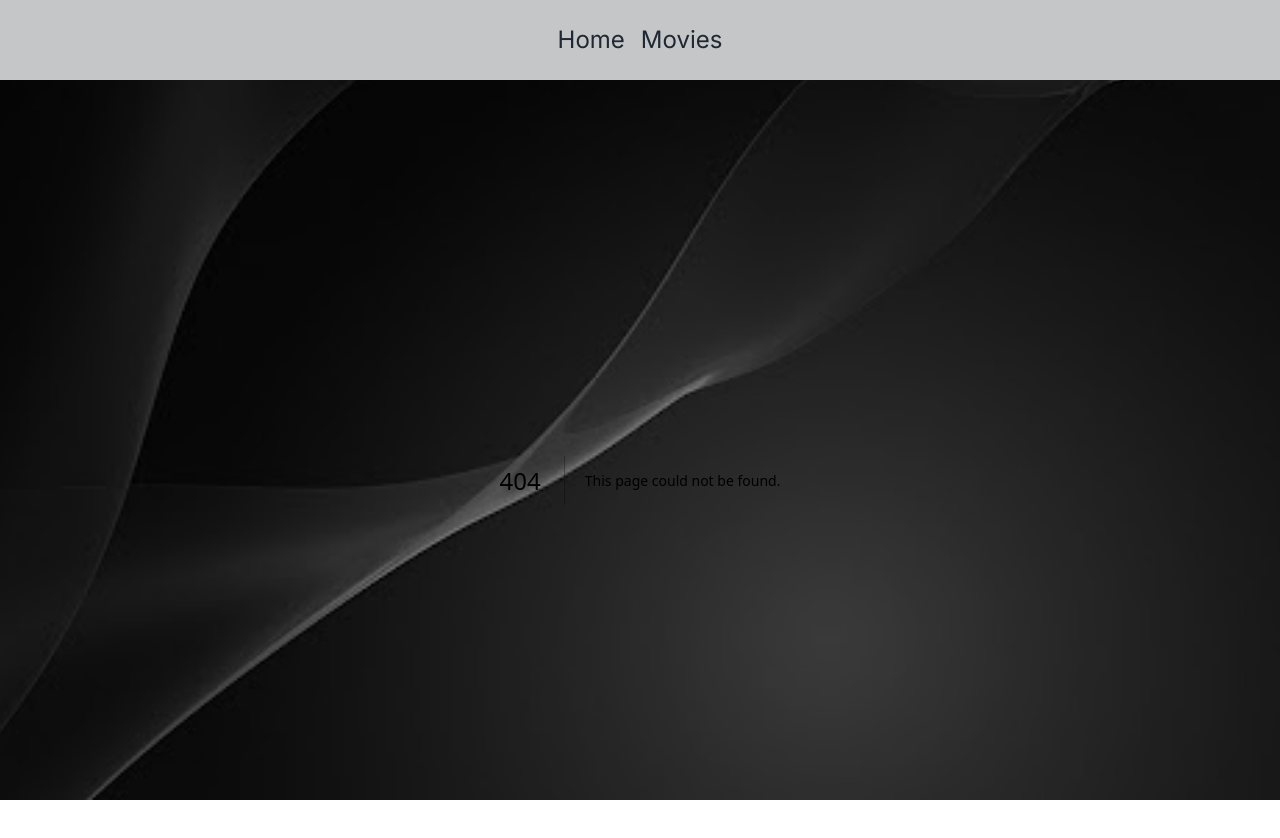
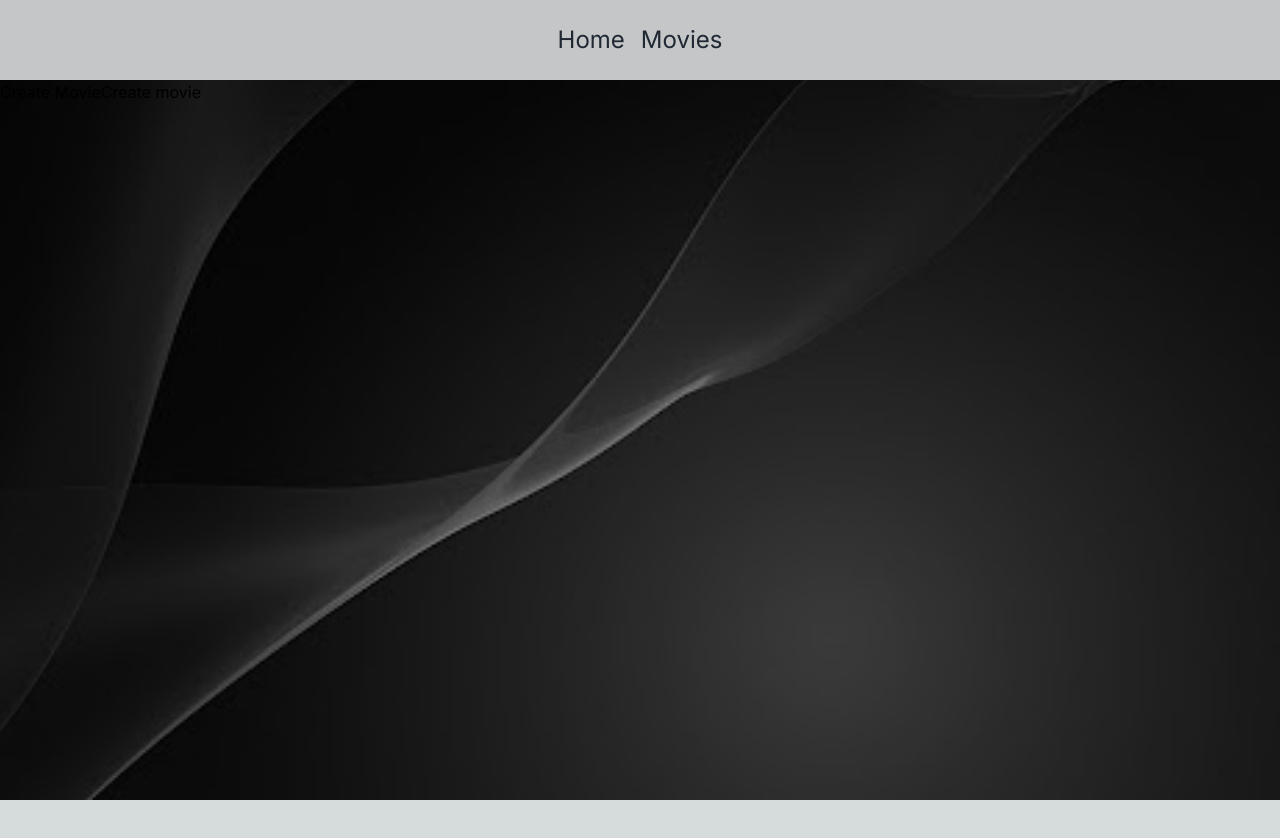
Before and after one commit to OctaFloare/flitnext-2024, a Next.js app: page /create-movie in a window 1280 px wide. Before the commit this address had no page. Shown: the top 838 px of the page. After the commit the page ends 800 px from the top, so only its background shows below. Built offline with nearby package versions, Linux system fonts and the light colour scheme.

Commit message:
[create-movie] use mutation for create-movie

```diff
--- a/package.json
+++ b/package.json
@@ -10,6 +10,7 @@
   },
   "dependencies": {
     "@tanstack/react-query": "^5.50.1",
+    "@tanstack/react-query-devtools": "^5.0.0-alpha.91",
     "axios": "^1.7.2",
     "cors": "^2.8.5",
     "next": "14.2.4",
--- /dev/null
+++ b/src/app/containers/create-movie/index.jsx
@@ -0,0 +1,28 @@
+'use client'
+
+import { useMutation } from "@tanstack/react-query"
+import axios from "axios"
+
+const createMovie = async () => {
+    const response = await axios.post('/api/movies', {id: 7, name: "Dune" })
+
+    return response.data
+}
+
+export const CreateMovie = () => {
+    const { mutate, data, isSuccess, isError, error } = useMutation({
+        mutationFn: createMovie,
+        mutationKey: ["create-movie"]
+    })
+
+    return <>
+        {isError && <div className="text-red-600">{error.message}</div>}
+        <button onClick={() => mutate()}>Create movie</button>
+        {isSuccess && <div>
+            Newly created movie
+            <p>This is id: {data.id}</p>
+            <p>This is movie name: {data.name}</p>
+            </div>}
+    </>
+
+}
--- a/src/app/containers/hooks/useMovies.js
+++ b/src/app/containers/hooks/useMovies.js
@@ -10,6 +10,7 @@ export const useMovies = () => {
   const { data, error, isError, isLoading, isSuccess } = useQuery({
     queryKey: ['getMovies'],
     queryFn: fetchMovies,
+    staleTime: 5000
   });
 
   return {
--- /dev/null
+++ b/src/app/create-movie/page.jsx
@@ -0,0 +1,10 @@
+import { CreateMovie } from "../containers/create-movie"
+
+const CreateMoviePage = () => {
+    return <div>
+        Create Movie
+        <CreateMovie />
+        </div>
+}
+
+export default CreateMoviePage
--- a/src/app/providers/reactQueryProvider.jsx
+++ b/src/app/providers/reactQueryProvider.jsx
@@ -1,12 +1,16 @@
 "use client";
 
 import { QueryClient, QueryClientProvider } from "@tanstack/react-query";
-import { useState } from "react";
+import { ReactQueryDevtools } from '@tanstack/react-query-devtools'
+
+const queryClient = new QueryClient()
 
 export const ReactQueryProvider = ({ children }) => {
-  const [queryClient] = useState(() => new QueryClient());
 
   return (
-    <QueryClientProvider client={queryClient}>{children}</QueryClientProvider>
+    <QueryClientProvider client={queryClient}>
+      {children}
+      <ReactQueryDevtools initialIsOpen={true} />
+      </QueryClientProvider>
   );
 };
--- a/src/pages/api/movies.json
+++ b/src/pages/api/movies.json
@@ -18,5 +18,9 @@
   {
     "id": 5,
     "name": "Hobbit"
+  },
+  {
+    "id": 7,
+    "name": "Dune"
   }
 ]
```
Also changed, not shown: 1 other file (tests, documents, lock files or other folders).
